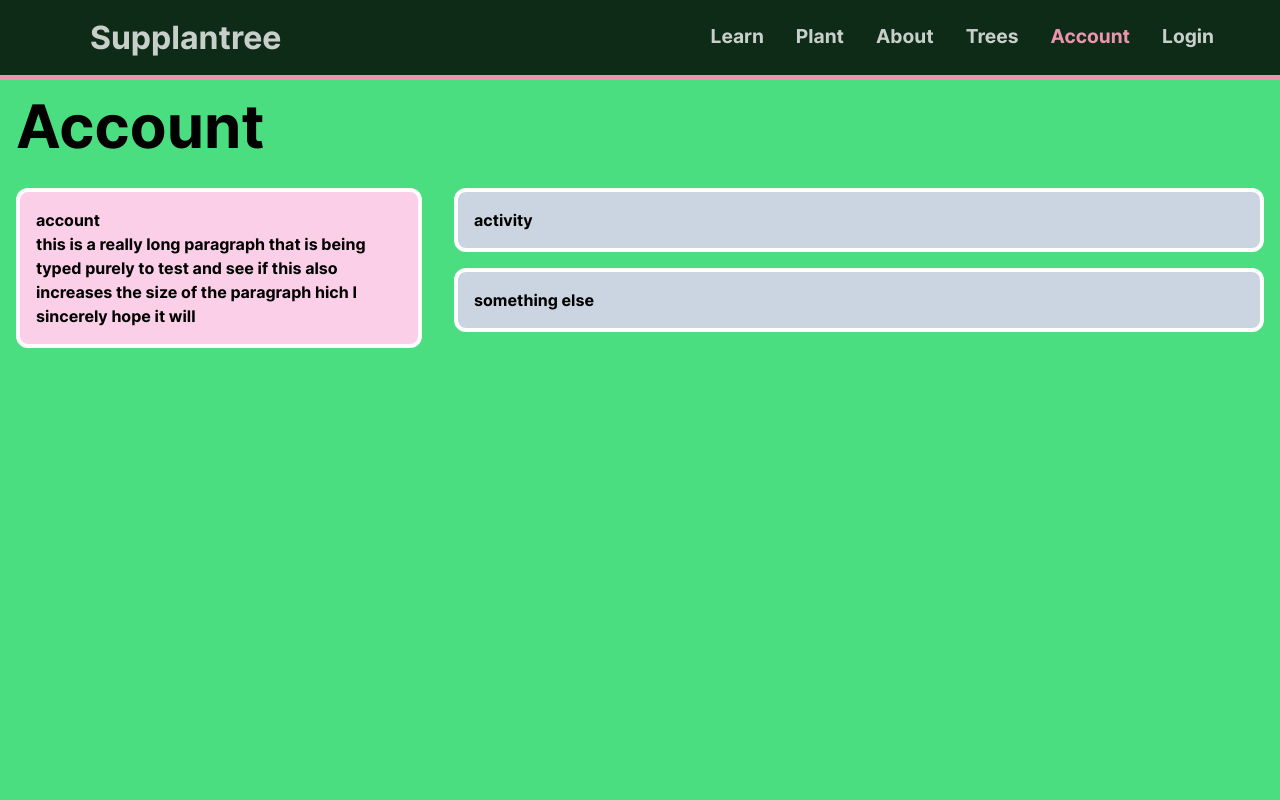
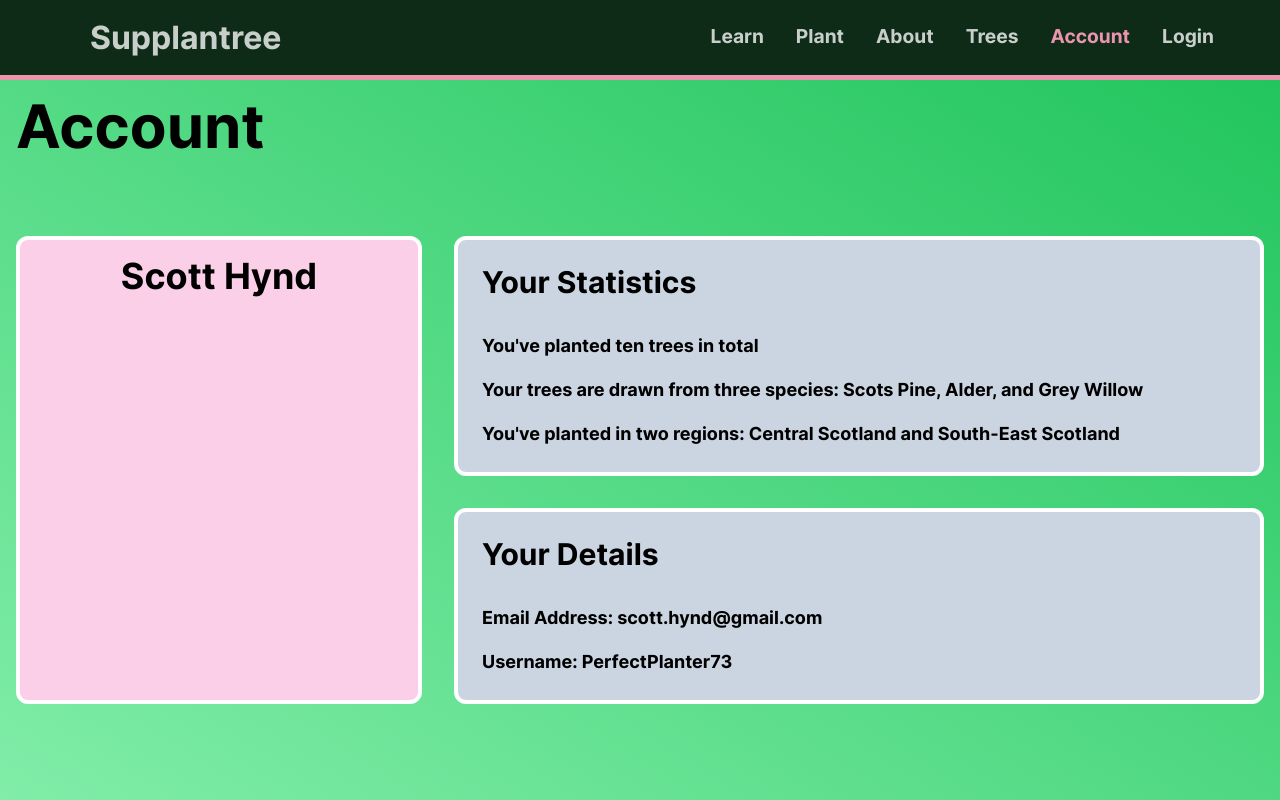
Before and after one commit to Cooper-Higgins/Supplantree, a React (Create React App) app in the folder supplantree_react/: page /account in a window 1280 px wide. Shown: the top 800 px of the page. Built offline with nearby package versions, Linux system fonts and the light colour scheme; no server answers; some icons are missing.

Commit message:
finished account and login animations

```diff
--- a/supplantree_react/src/components/AboutPage.js
+++ b/supplantree_react/src/components/AboutPage.js
@@ -3,7 +3,7 @@ import { motion } from "framer-motion";
 
 const About = () => {
   return (
-    <main className="bg-green-400 flex flex-col md:flex-row">
+    <main className="bg-gradient-to-tr from-green-300 to-green-500 flex flex-col md:flex-row">
       <div className="flex flex-col m-4 rounded-3xl">
         <div className="flex justify-center">
           <motion.h1
@@ -29,7 +29,7 @@ const About = () => {
           className="flex flex-col md:flex-row bg-pink-200 border-8 border-white rounded-3xl shadow-lg shadow-gray-600"
           initial={{ x: "100vw" }}
           animate={{ x: 0 }}
-          transition={{ delay: 1.5, duration: 0.4 }}
+          transition={{ delay: 1.5, duration: 0.5 }}
         >
           <img
             className="w-10/12 place-self-center md:w-5/12 m-2 p-4 rounded-full"
--- a/supplantree_react/src/components/AccountPage.js
+++ b/supplantree_react/src/components/AccountPage.js
@@ -1,27 +1,65 @@
 import React from "react";
+import { motion } from "framer-motion";
 
 const Account = () => {
   return (
-    <div className="bg-green-400 min-h-screen">
+    <div className="min-h-screen bg-gradient-to-tr from-green-300 to-green-500">
       <div>
-        <h1 className="text-6xl p-4">Account</h1>
+        <motion.h1
+          className="text-6xl p-4"
+          initial={{ opacity: 0 }}
+          animate={{ opacity: 1 }}
+          transition={{ duration: 0.5, delay: 0.5 }}
+        >
+          Account
+        </motion.h1>
       </div>
-      <div className="flex justify-center gap-8 p-4">
-        <div className="bg-pink-200 border-4 border-white basis-1/3 rounded-xl p-4">
-          <h1>account</h1>
-          <p>
-            this is a really long paragraph that is being typed purely to test
-            and see if this also increases the size of the paragraph hich I
-            sincerely hope it will
-          </p>
-        </div>
-        <div className="flex flex-col basis-2/3 gap-4">
-          <h1 className="bg-slate-300 border-4 border-white rounded-xl p-4">
-            activity
-          </h1>
-          <h1 className="bg-slate-300 border-4 border-white rounded-xl p-4">
-            something else
-          </h1>
+
+      <div className="flex justify-center gap-8 p-4 mt-12 pb-12">
+        <motion.div
+          className="bg-pink-200 border-4 border-white basis-1/3 rounded-xl p-4"
+          initial={{ opacity: 0 }}
+          animate={{ opacity: 1 }}
+          transition={{ delay: 1.5, duration: 0.5 }}
+        >
+          <h1 className="text-center text-4xl">Scott Hynd</h1>
+        </motion.div>
+        <div className="flex flex-col basis-2/3 gap-8">
+          <motion.div
+            className="bg-slate-300 border-4 border-white rounded-xl p-6"
+            initial={{ opacity: 0 }}
+            animate={{ opacity: 1 }}
+            transition={{ delay: 2, duration: 0.5 }}
+          >
+            <div className="flex flex-col gap-8">
+              <h1 className="text-3xl">Your Statistics</h1>
+              <ul className="flex flex-col gap-4 text-lg">
+                <li>You've planted ten trees in total</li>
+                <li>
+                  Your trees are drawn from three species: Scots Pine, Alder,
+                  and Grey Willow
+                </li>
+                <li>
+                  You've planted in two regions: Central Scotland and South-East
+                  Scotland
+                </li>
+              </ul>
+            </div>
+          </motion.div>
+          <motion.div
+            className="bg-slate-300 border-4 border-white rounded-xl p-6"
+            initial={{ opacity: 0 }}
+            animate={{ opacity: 1 }}
+            transition={{ delay: 2.5, duration: 0.5 }}
+          >
+            <div className="flex flex-col gap-8">
+              <h1 className="text-3xl">Your Details</h1>
+              <ul className="flex flex-col gap-4 text-lg">
+                <li>Email Address: scott.hynd@gmail.com</li>
+                <li>Username: PerfectPlanter73</li>
+              </ul>
+            </div>
+          </motion.div>
         </div>
       </div>
     </div>
--- a/supplantree_react/src/components/LandingPage.js
+++ b/supplantree_react/src/components/LandingPage.js
@@ -3,7 +3,7 @@ import { motion } from "framer-motion";
 
 const LandingPage = () => {
   return (
-    <main className="min-h-screen bg-green-400">
+    <main className="min-h-screen bg-gradient-to-tr from-green-300 to-green-500">
       <div className="flex justify-evenly gap-8 md:gap-4 flex-col-reverse md:flex-row pt-8">
         <div className="flex flex-col gap-8 md:gap-12 justify-center text-center md:w-5/12">
           <motion.h1
--- a/supplantree_react/src/components/Login/CreateAccount.js
+++ b/supplantree_react/src/components/Login/CreateAccount.js
@@ -1,13 +1,26 @@
 import React from "react";
+import { motion } from "framer-motion";
 
 const CreateAccount = () => {
   return (
     <div className="bg-green-400 min-h-screen">
-      <h1 className="text-4xl md:text-6xl p-4">Create an Account</h1>
+      <motion.h1
+        className="text-4xl md:text-6xl p-4"
+        initial={{ opacity: 0 }}
+        animate={{ opacity: 1 }}
+        transition={{ duration: 0.5, delay: 0.5 }}
+      >
+        Create an Account
+      </motion.h1>
       <div className="flex justify-center mt-10">
         <div className="flex flex-col justify-center w-2/3 md:w-1/3">
           <div className="flex flex-col justify-center">
-            <form className="flex flex-col justify-center bg-pink-200 border-4 border-white rounded-2xl p-10 shadow-lg shadow-gray-600">
+            <motion.form
+              className="flex flex-col justify-center bg-pink-200 border-4 border-white rounded-2xl p-10 shadow-lg shadow-gray-600"
+              initial={{ opacity: 0 }}
+              animate={{ opacity: 1 }}
+              transition={{ duration: 0.5, delay: 1 }}
+            >
               <input className="p-1" type="text" placeholder="First Name" />
               <br />
               <input className="p-1" type="password" placeholder="Last Name" />
@@ -16,10 +29,10 @@ const CreateAccount = () => {
               <br />
               <input className="p-1" type="password" placeholder="Password" />
               <br />
-              <button className="place-self-center bg-slate-300 border-white border-4 hover:bg-pink-200 transition duration-150 ease-out hover:ease-in hover:scale-110 m-4 p-3 w-36 rounded-lg shadow-lg shadow-gray-600">
+              <button className="place-self-center bg-slate-300 border-white border-4 hover:bg-pink-200 transition duration-150 ease-out hover:ease-in hover:scale-110 active:scale-90 m-4 p-3 w-36 rounded-lg shadow-lg shadow-gray-600">
                 Create Account
               </button>
-            </form>
+            </motion.form>
           </div>
         </div>
       </div>
--- a/supplantree_react/src/components/MyTreesPage.js
+++ b/supplantree_react/src/components/MyTreesPage.js
@@ -6,7 +6,6 @@ import sound from "../sounds/chainsaw-01-[AudioTrimmer.com].mp3";
 import useSound from "use-sound";
 
 const MyTrees = ({ users, handleDelete }) => {
-
   const [play] = useSound(sound);
 
   if (!users || !users[0] || !users[0].trees) {
@@ -15,8 +14,8 @@ const MyTrees = ({ users, handleDelete }) => {
 
   const usersTrees = users[0]["trees"].map((tree, index) => {
     const onDelete = () => {
-      play()
-      setTimeout(() => handleDelete(tree.id),5000);
+      play();
+      setTimeout(() => handleDelete(tree.id), 5000);
     };
 
     const item = {
@@ -38,7 +37,12 @@ const MyTrees = ({ users, handleDelete }) => {
             alt="placeholder"
           ></img>
           <br />
-        <button className="bg-slate-300 place-self-center border-white border-4 hover:bg-pink-200 transition duration-150 ease-out hover:ease-in hover:scale-110 active:scale-90 m-4 p-3 w-36 rounded-lg shadow-lg shadow-gray-600" onClick={onDelete}>Delete</button>
+          <button
+            className="bg-slate-300 place-self-center border-white border-4 hover:bg-pink-200 transition duration-150 ease-out hover:ease-in hover:scale-110 active:scale-90 m-4 p-3 w-36 rounded-lg shadow-lg shadow-gray-600"
+            onClick={onDelete}
+          >
+            Delete
+          </button>
         </div>
       </motion.div>
     );
@@ -55,7 +59,7 @@ const MyTrees = ({ users, handleDelete }) => {
   };
 
   return (
-    <div className="bg-green-400 min-h-screen">
+    <div className="bg-gradient-to-tr from-green-300 to-green-500 min-h-screen">
       <motion.h1
         className="text-4xl md:text-6xl p-4"
         initial={{ opacity: 0 }}
--- a/supplantree_react/src/containers/LearnContainer.js
+++ b/supplantree_react/src/containers/LearnContainer.js
@@ -4,13 +4,16 @@ import { motion } from "framer-motion";
 
 const LearnContainer = () => {
   return (
-    <div className="bg-green-400 min-h-screen">
+    <div className="bg-gradient-to-tr from-green-300 to-green-500 min-h-screen">
       <LearnMap />
       <div className="flex justify-center">
         <a href="http://localhost:3000/plant">
-          <motion.button className="mb-20 bg-slate-300 border-4 border-white hover:bg-pink-200 transition duration-150 ease-out hover:ease-in hover:scale-110 active:scale-90 m-4 p-3 w-36 rounded-lg shadow-lg shadow-gray-600" initial={{ x: "-100vw" }}
+          <motion.button
+            className="mb-20 bg-slate-300 border-4 border-white hover:bg-pink-200 transition duration-150 ease-out hover:ease-in hover:scale-110 active:scale-90 m-4 p-3 w-36 rounded-lg shadow-lg shadow-gray-600"
+            initial={{ x: "-100vw" }}
             animate={{ x: 0 }}
-            transition={{ duration: 1, delay: 2.0 }}>
+            transition={{ duration: 1, delay: 2.0 }}
+          >
             Get Planting
           </motion.button>
         </a>
--- a/supplantree_react/src/containers/PlantContainer.js
+++ b/supplantree_react/src/containers/PlantContainer.js
@@ -68,7 +68,7 @@ const PlantContainer = ({ users, setUsers, getUsers, trees, setTrees }) => {
   };
 
   return (
-    <div className="bg-green-400 min-h-screen">
+    <div className="bg-gradient-to-tr from-green-300 to-green-500 min-h-screen">
       <TreeForm
         data={data}
         users={users}
```
Also changed, not shown: supplantree_react/src/components/Login/LoginPage.js (+24 -6 lines). Lines whose indentation alone changed are shown as unchanged.
